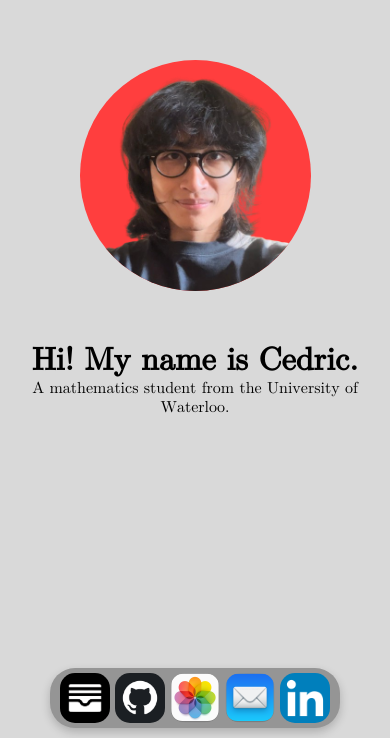
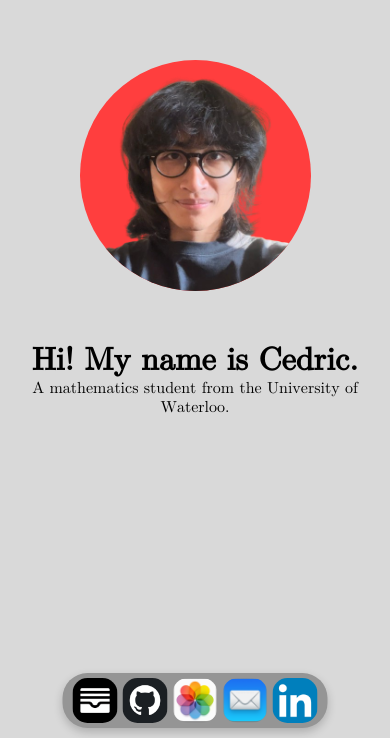
Before and after one commit to cedricicic/cedricleung.ca, a React (Vite) app: page / in a window 390 px wide. Shown: the part 106-844 px from the top of the page. Built offline with nearby package versions, Linux system fonts and the light colour scheme.

Commit message:
second day last change

```diff
--- a/src/components/css/dock.css
+++ b/src/components/css/dock.css
@@ -76,8 +76,8 @@
     }
 
     .dock-button {
-        width: 60px;
-        height: 60px;
+        width: 55px;
+        height: 55px;
     }
 
     .dock-button:hover {
@@ -93,8 +93,8 @@
     }
 
     .dock-button {
-        width: 50px;
-        height: 50px;
+        width: 45px;
+        height: 45px;
     }
 
     .dock-button:hover {
```
